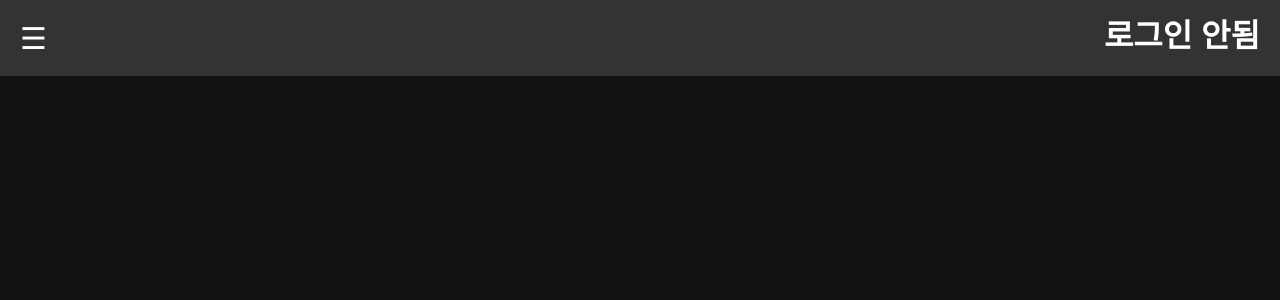
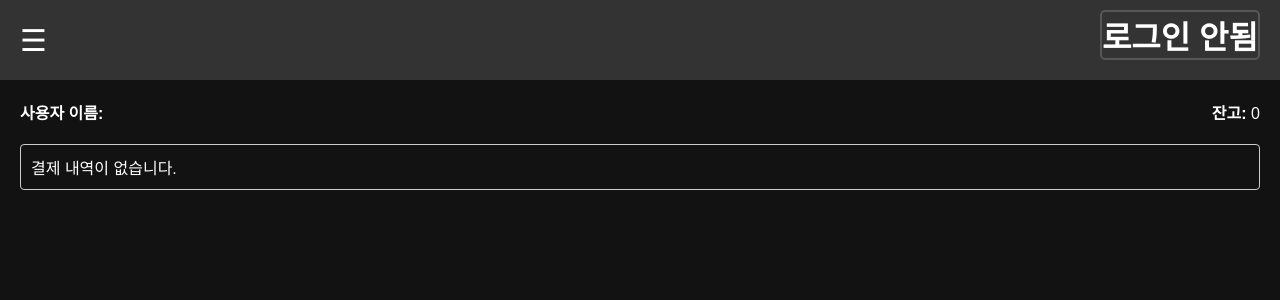
Before and after one commit to Devossian/2025_GPT_Project_React, a React (Vite) app: page /profile in a window 1280 px wide. Shown: the top 300 px of the page. Built offline with nearby package versions, Linux system fonts and the light colour scheme.

Commit message:
profile 추가

```diff
--- a/src/App.tsx
+++ b/src/App.tsx
@@ -8,6 +8,8 @@ import Register from './components/Register';
 import Payment from './components/Payment';
 import Lobby from './pages/Lobby';
 import { useEffect, useState } from 'react';
+import Home from './pages/Home';
+import Profile from './pages/Profile';
 
 interface User {
   username: string;
@@ -65,7 +67,7 @@ const App = () => {
     <>
       <NavBar user={user} balance={balance} setBalance={setBalance}/>
       <Routes>
-        <Route path="/" element={<CreateChat />} />
+        <Route path="/" element={<Home />} />
         <Route path="/chat" element={<CreateChat />} />
         <Route path="/chat/:roomId" element={<Chat setBalance={setBalance} />} />
         <Route path="/login" element={<Login setUser={setUser}/>} />
@@ -73,6 +75,8 @@ const App = () => {
         <Route path="/payment" element={<Payment />} />
         <Route path="/success" element={<Success />} />
         <Route path="/lobby" element={<Lobby />} />
+        <Route path="/home" element={<Home />} />
+        <Route path="/profile" element={<Profile user={user} balance={balance} />} />
       </Routes>
     </>
   );
--- a/src/components/Login.tsx
+++ b/src/components/Login.tsx
@@ -48,7 +48,7 @@ const Login: React.FC<LoginProps> = ({ setUser }) => {
       setUser({ username: username});
 
       // 로그인 후 대시보드로 이동
-      navigate('/dashboard');
+      navigate('/Home');
     } catch (err: unknown) {
       if (err instanceof AxiosError && err.response) {
         // 서버에서 오류 메시지가 있으면 그 메시지 표시
--- a/src/components/NavBar.tsx
+++ b/src/components/NavBar.tsx
@@ -1,4 +1,4 @@
-import { Link, useLocation } from 'react-router-dom';
+import { Link, useLocation, useNavigate } from 'react-router-dom';
 import { useState, useEffect } from 'react';
 import axiosInstance from "../api/axiosInstance";
 import '../styles/NavBar.css';
@@ -12,12 +12,13 @@ interface NavBarProps { // User props 받기 위한 인터페이스
 const NavBar: React.FC<NavBarProps> = ({ user, balance, setBalance }) => {
   const [isSidebarOpen, setSidebarOpen] = useState<boolean>(false);
   const location = useLocation();
+  const navigate = useNavigate();
 
   const toggleSidebar = () => {
     setSidebarOpen(!isSidebarOpen);
   };
 
-  useEffect(() => {
+  useEffect(() => { // 페이지, user 변경 감지 후 잔고 불러오는 함수
     if(user?.username){
       const token = localStorage.getItem('token');
       axiosInstance.get(`/user/user-info/?username=${user.username}`, {
@@ -28,13 +29,22 @@ const NavBar: React.FC<NavBarProps> = ({ user, balance, setBalance }) => {
         .then(response => {
           // 예시: response.data.balance 값이 잔고라고 가정
           setBalance(response.data.balance);
-          console.log(`잔고:${response.data.balance}`);
         })
         .catch(error => {
           console.error('잔고를 불러오는 중 오류 발생:', error);
         });
     }
   }, [location, user]);
+
+  const handleClick = () => {
+    if (user) {
+      // 예시: 로그인된 사용자는 프로필 페이지로 이동
+      navigate('/profile');
+    } else {
+      // 로그인되지 않은 경우 로그인 페이지로 이동
+      navigate('/login');
+    }
+  };
 
   return (
     <div className="navbar">
@@ -52,7 +62,9 @@ const NavBar: React.FC<NavBarProps> = ({ user, balance, setBalance }) => {
         <Link to="/payment" className="sidebar-link" onClick={toggleSidebar}>결제</Link>
       </div>
 
-      <h1>{user?`${user.username} 잔고:${balance}`:'로그인 안됨'}</h1>
+      <h1 onClick={handleClick} style={{ cursor: 'pointer' }}>
+      {user ? `${user.username} 잔고: ${balance}` : '로그인 안됨'}
+      </h1>
     </div>
   );
 };
--- a/src/components/Payment.tsx
+++ b/src/components/Payment.tsx
@@ -8,13 +8,6 @@ const tokens = [
   { amount: 3000, price: "3,000원" },
   { amount: 5000, price: "5,000원" },
 ];
-
-// paymentData의 타입 정의
-/*interface PaymentData {
-  orderId: string;
-  amount: number;
-  paymentKey: string;
-}*/
 
 const Payment = () => {
   const [userTokens] = useState(0); // 보유한 토큰 상태
@@ -31,7 +24,7 @@ const Payment = () => {
         // 결제 세션 생성 요청 (백엔드 API 호출)
         const token = localStorage.getItem('token');
         const response = await axiosInstance.post('/payment/payment-session', {
-          custom_key: 'user123',
+          custom_key: 'user123', // custom_key는 백엔드 User DB에 저장되어있음
           amount,
         }, {
           headers: {
@@ -51,25 +44,6 @@ const Payment = () => {
           successUrl: `${baseUrl}/success`, // 결제 성공 시 리디렉션 URL
           failUrl: `${baseUrl}/fail`, // 결제 실패 시 리디렉션 URL
         });
-
-        // 결제 성공 시 이벤트 처리
-        /*tossPayments.on('payment_success', async (paymentData: PaymentData) => {
-          const { orderId, amount, paymentKey } = paymentData;
-
-          // 결제 승인 요청 (백엔드 API 호출)
-          const confirmResponse = await axiosInstance.post('/payment/confirm', {
-            orderId: orderId,
-            amount: amount,
-            paymentKey: paymentKey
-          }, {
-            headers: {
-              'Authorization' : `Token ${token}`
-            }
-          });
-
-          const confirmData = await confirmResponse.data;
-          alert(confirmData.message);  // "결제 승인 완료" 메시지 표시
-        });*/
       } catch (error) {
         console.error("결제 세션 생성 실패", error);
         alert('결제 세션 생성 실패');
--- a/src/pages/Chat.tsx
+++ b/src/pages/Chat.tsx
@@ -49,9 +49,7 @@ const Chat: React.FC<ChatProps> = ({setBalance}) => {
           text: msg.content,
           sender: (msg.senderid == 0) ? 'gpt' : 'user',
         }));
-        console.log(convertedMessages)
         setMessages((prev) => [...prev, ...convertedMessages]);
-        console.log(messages)
       } catch (error) {
         console.error("Error fetching data:", error);
       }
--- a/src/pages/Lobby.tsx
+++ b/src/pages/Lobby.tsx
@@ -1,6 +1,7 @@
 import { useState, useEffect } from 'react';
 import { Link } from 'react-router-dom';
 import axiosInstance from "../api/axiosInstance";
+import '../styles/Lobby.css';
 
 interface ChatRoom {
   roomid: string,
@@ -22,7 +23,6 @@ const Lobby = () => {
         },
       })
         .then(response => {
-          console.log(response.data.rooms);
           setChatRooms(response.data.rooms);
         })
         .catch(error => {
@@ -34,10 +34,16 @@ const Lobby = () => {
   return (
     <div className="lobby">
       <h1>채팅방 목록</h1>
-      <ul>
+      <ul className="chat-room-list">
         {chatRooms.map((room) => (
-          <li key={room.roomid}>
-            <Link to={`/chat/${room.roomid}`}>{room.roomid}</Link>
+          <li key={room.roomid} className="chat-room">
+            <div className="chat-room-content">
+              <span className="chat-room-title">{room.roomid}</span>
+              {/* room.name을 사용하고 싶으면 {room.name}으로 변경 */}
+              <Link to={`/chat/${room.roomid}`}>
+                <button className="enter-button">입장</button>
+              </Link>
+            </div>
           </li>
         ))}
       </ul>
--- /dev/null
+++ b/src/pages/Profile.tsx
@@ -0,0 +1,95 @@
+// Profile.tsx
+import React, { useEffect, useState } from 'react';
+import axiosInstance from "../api/axiosInstance";
+
+interface ProfileProps {
+  user: { username: string } | null,
+  balance: number;
+}
+
+interface Charge {
+  amount : number;
+  approved_at : string;
+}
+
+const Profile: React.FC<ProfileProps> = ({ user, balance }) => {
+  const [paymentHistory, setPaymentHistory] = useState<Charge[]>([]);
+  useEffect(()=>{
+    if(user?.username){
+      const token = localStorage.getItem('token');
+      axiosInstance.get(`/stat/charge`, {
+        headers: {
+          'Authorization' : `Bearer ${token}`,
+        },
+      })
+        .then(response => {
+          const convertedRecords = response.data.charges.map((chg: Charge) => ({
+            amount: chg.amount,
+            approved_at: chg.approved_at.slice(0, 19).replace('T', ' '),
+          }));
+          setPaymentHistory(convertedRecords);
+        })
+        .catch(error => {
+          console.error('사용 내역을 불러오는 중 오류 발생:', error);
+        });
+    }
+  }, []);
+
+  return (
+    <div className="profile-container" style={{ padding: '20px' }}>
+      {/* 사용자 정보 영역 */}
+      <div
+        className="user-info"
+        style={{
+          display: 'flex',
+          justifyContent: 'space-between',
+          alignItems: 'center',
+          marginBottom: '20px'
+        }}
+      >
+        <div>
+          <strong>사용자 이름:</strong> {user?.username}
+        </div>
+        <div>
+          <strong>잔고:</strong> {balance}
+        </div>
+      </div>
+
+      {/* 결제 내역 영역 (스크롤 가능) */}
+      <div
+        className="payment-history"
+        style={{
+          border: '1px solid #ccc',
+          borderRadius: '4px',
+          padding: '10px',
+          maxHeight: '300px',
+          overflowY: 'scroll'
+        }}
+      >
+        {paymentHistory.length > 0 ? (
+          paymentHistory.map((entry, index) => (
+            <div
+              key={index}
+              style={{
+                display: 'flex',
+                justifyContent: 'space-between',
+                alignItems: 'center',
+                padding: '5px 0',
+                borderBottom: index !== paymentHistory.length - 1 ? '1px solid #eee' : 'none'
+              }}
+            >
+              <span><strong>구매한 토큰 수:</strong> {entry.amount}</span>
+              <span style={{ marginLeft: '10px' }}>
+                <strong>일시:</strong> {entry.approved_at}
+              </span>
+            </div>
+          ))
+        ) : (
+          <div>결제 내역이 없습니다.</div>
+        )}
+      </div>
+    </div>
+  );
+};
+
+export default Profile;
--- a/src/pages/success.tsx
+++ b/src/pages/success.tsx
@@ -1,11 +1,12 @@
 import { useEffect, useRef, useState } from "react"
 import axiosInstance from "../api/axiosInstance";
-import { useSearchParams } from 'react-router-dom';
+import { useSearchParams, useNavigate } from 'react-router-dom';
 
 const Success = () => {
     const [searchParams] = useSearchParams();
     const didRunRef = useRef(false);
     const [status, setStatus] = useState("processing");
+    const navigate = useNavigate();
 
     useEffect(() => {
         if (didRunRef.current) return; // 디버그 때 두 번 실행되는거 방지
@@ -41,6 +42,7 @@ const Success = () => {
                 const confirmData = confirmResponse.data;
                 setStatus("success"); // 성공 상태로 업데이트
                 alert(confirmData.message); // "결제 승인 완료" 메시지 표시
+                navigate('/home');
             } catch (error) {
                 console.error("결제 승인 요청 중 오류 발생", error);
                 setStatus("fail"); // 실패 상태로 업데이트
--- a/src/styles/Home.css
+++ b/src/styles/Home.css
@@ -49,6 +49,10 @@ main p {
   color: #cccccc;
 }
 
+.page {
+  text-align: center;
+}
+
 @media (max-width: 768px) {
   header {
     flex-direction: column;
--- /dev/null
+++ b/src/styles/Lobby.css
@@ -0,0 +1,32 @@
+.lobby {
+    padding: 20px;
+  }
+
+  .chat-room-list {
+    list-style: none;
+    padding: 0;
+  }
+
+  .chat-room {
+    margin: 10px 0;
+    padding: 10px;
+    border: 1px solid #ccc;
+    border-radius: 4px;
+  }
+
+  .chat-room-content {
+    display: flex;
+    align-items: center;
+    justify-content: space-between;
+  }
+
+  .chat-room-title {
+    font-size: 1.2em;
+    font-weight: bold;
+  }
+
+  .enter-button {
+    padding: 5px 10px;
+    font-size: 1em;
+    cursor: pointer;
+  }
--- a/src/styles/NavBar.css
+++ b/src/styles/NavBar.css
@@ -6,6 +6,13 @@
   justify-content: space-between;
   align-items: center;
   position: relative;
+}
+
+.navbar h1 {
+  border-width: 2px;
+  border-style: solid;
+  border-radius: 5px;
+  border-color: #575757;
 }
 
 .sidebar-toggle {
```
